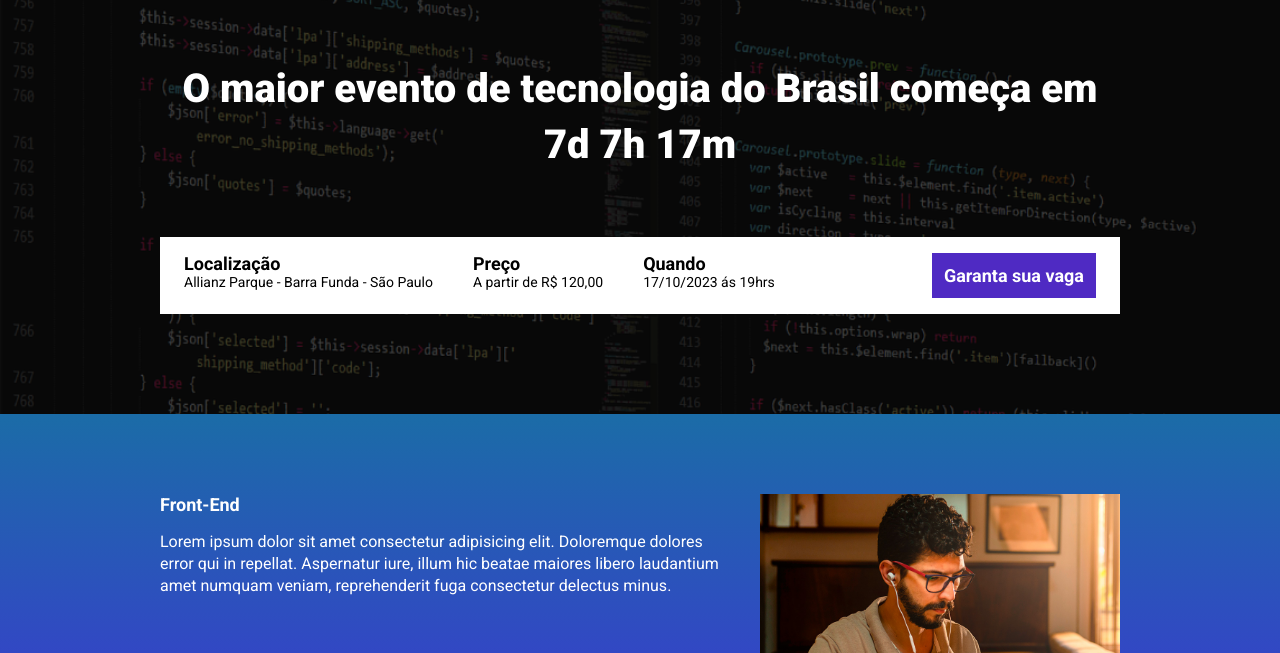
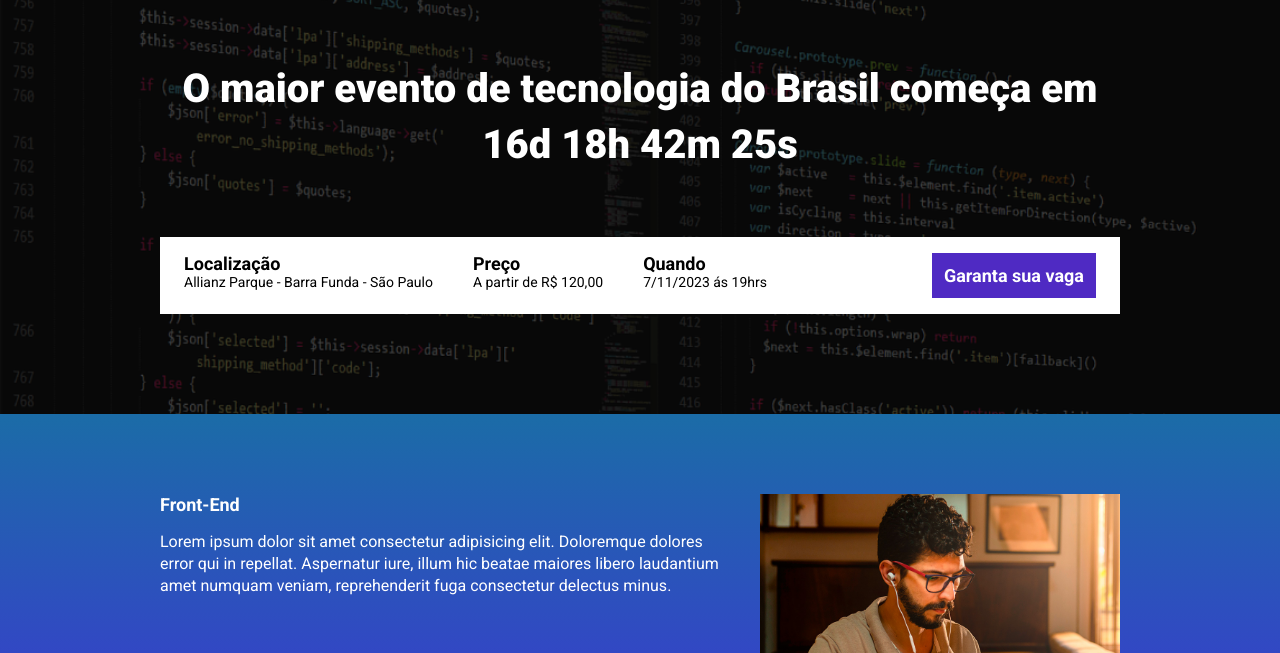
Before and after one commit to luquinhadev/ebac_tech_talk, a website built with Parcel: page src/index.html in a window 1280 px wide. Shown: the part 147-800 px from the top of the page. Built offline with nearby package versions, Linux system fonts and the light colour scheme.

Commit message:
finalizando projeto

```diff
--- a/package.json
+++ b/package.json
@@ -2,9 +2,10 @@
   "name": "modulo_22",
   "version": "1.0.0",
   "description": "",
-  "main": "index.js",
+
   "scripts": {
     "dev": "parcel src/index.html src/styles/main.scss src/scripts/main.js",
+    "build": "parcel build src/index.html",
     "test": "echo \"Error: no test specified\" && exit 1"
   },
   "keywords": [],
--- a/src/index.html
+++ b/src/index.html
@@ -15,7 +15,7 @@
         <div class="container">
             <img class="hero__logo" src="./images/ebac_logo.svg" alt="EBAC">
             <p class="hero__text">
-                O maior evento de tecnologia do Brasil começa em 7d 7h 17m
+                O maior evento de tecnologia do Brasil começa em <span id="contador">7d 7h 17m</span>
             </p>
             <div class="infos-bar">
                 <ul class="infos-bar__infos">
@@ -29,7 +29,7 @@
                     </li>
                     <li class="infos-bar__infos__item">
                         <b>Quando</b>
-                        17/10/2023 ás 19hrs
+                        7/11/2023 ás 19hrs
                     </li>
                 </ul>
                 <a href="#" class="button button--primary">
--- a/src/scripts/main.js
+++ b/src/scripts/main.js
@@ -1 +1,34 @@
 AOS.init();
+
+const dataDoEvento = new Date("Nov 7, 2023 19:00:00");
+const timeStampDoEvento = dataDoEvento.getTime();
+
+const contaAsHoras = setInterval(function() {
+    const agora = new Date();
+    const timeStampAtual = agora.getTime();
+    const distanciaAteOEvento = timeStampDoEvento - timeStampAtual;
+
+    const diaEmMs = 1000 * 60 * 60 * 24;
+    const horaEmMs = 1000 * 60 * 60;
+    const minutoEmMs = 1000 * 60;
+
+
+
+    const diasAteOEvento = Math.floor(distanciaAteOEvento / diaEmMs);
+    const horasAteOEvento = Math.floor((distanciaAteOEvento % diaEmMs) / horaEmMs);
+    const minutosAteOEvento = Math.floor((distanciaAteOEvento % horaEmMs) / minutoEmMs);
+    const segundosAteOEvento = Math.floor((distanciaAteOEvento % minutoEmMs) / 1000);
+
+    console.log(diasAteOEvento);
+    console.log(horasAteOEvento);
+    console.log(minutosAteOEvento);
+    console.log(segundosAteOEvento);
+
+    document.getElementById('contador').innerHTML = `${diasAteOEvento}d ${horasAteOEvento}h ${minutosAteOEvento}m ${segundosAteOEvento}s`
+
+    if (distanciaAteOEvento < 0) {
+        clearInterval(contaAsHoras);
+        document.getElementById('contador').innerHTML = 'Evento Expirado'
+    }
+
+}, 1000);
```
